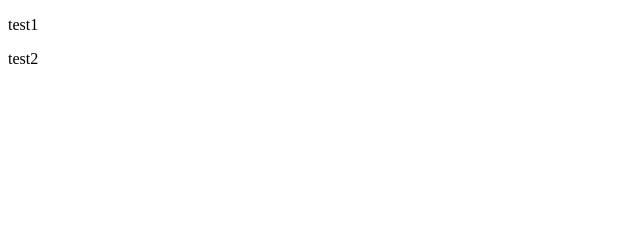
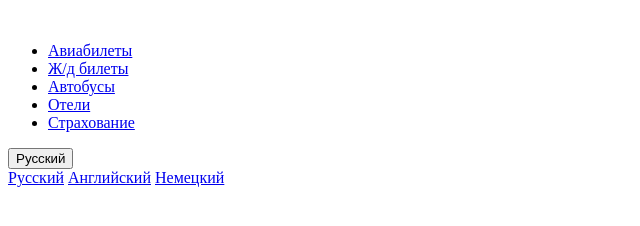
Before and after one commit to shevchenkoandrey99/JavaRush-first-project, a plain HTML site: page index.html in a window 1280 px wide. Shown: the whole page, without its empty margins (0-640 px from the left). Drawn offline with Linux system fonts and the light colour scheme.

Commit message:
new_changes

```diff
--- a/index.html
+++ b/index.html
@@ -6,8 +6,25 @@
     <title>Document</title>
 </head>
 <body>
-    <p>test1</p>
-    <p>test2</p>
-
+    <header>
+        <img>
+        <nav class="nav_menu">
+            <ul>
+              <li><a href="#">Авиабилеты</a></li>
+              <li><a href="#">Ж/д билеты</a></li>
+              <li><a href="#">Автобусы</a></li>
+              <li><a href="#">Отели</a></li>
+              <li><a href="#">Страхование</a></li>
+            </ul>
+          </nav>
+          <div class="language">
+            <button class="language_main">Русский</button>
+            <div class="dropdown-content">
+              <a href="#">Русский</a>
+              <a href="#">Английский</a>
+              <a href="#">Немецкий</a>
+            </div>
+          </div>
+    </header>
 </body>
 </html>
```
